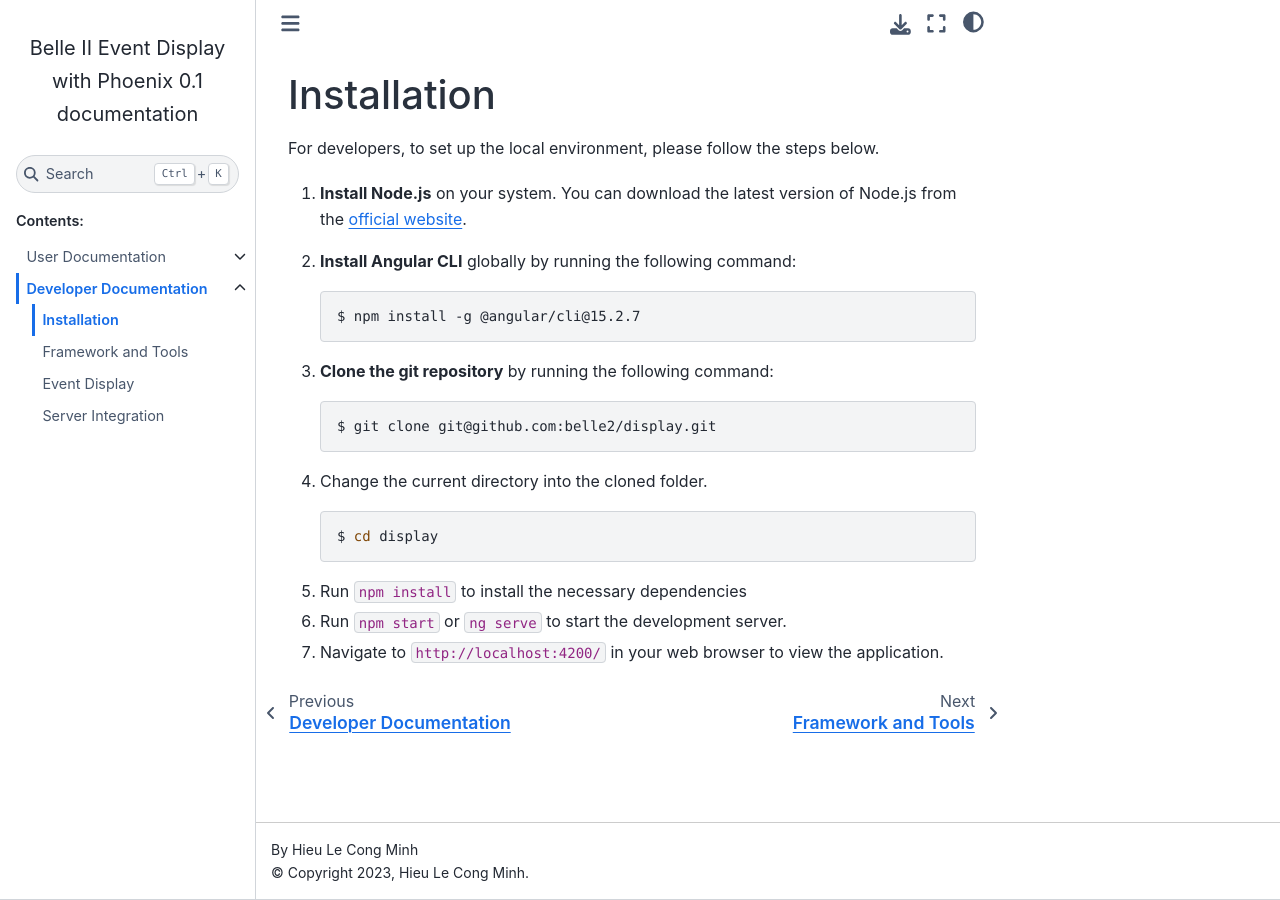
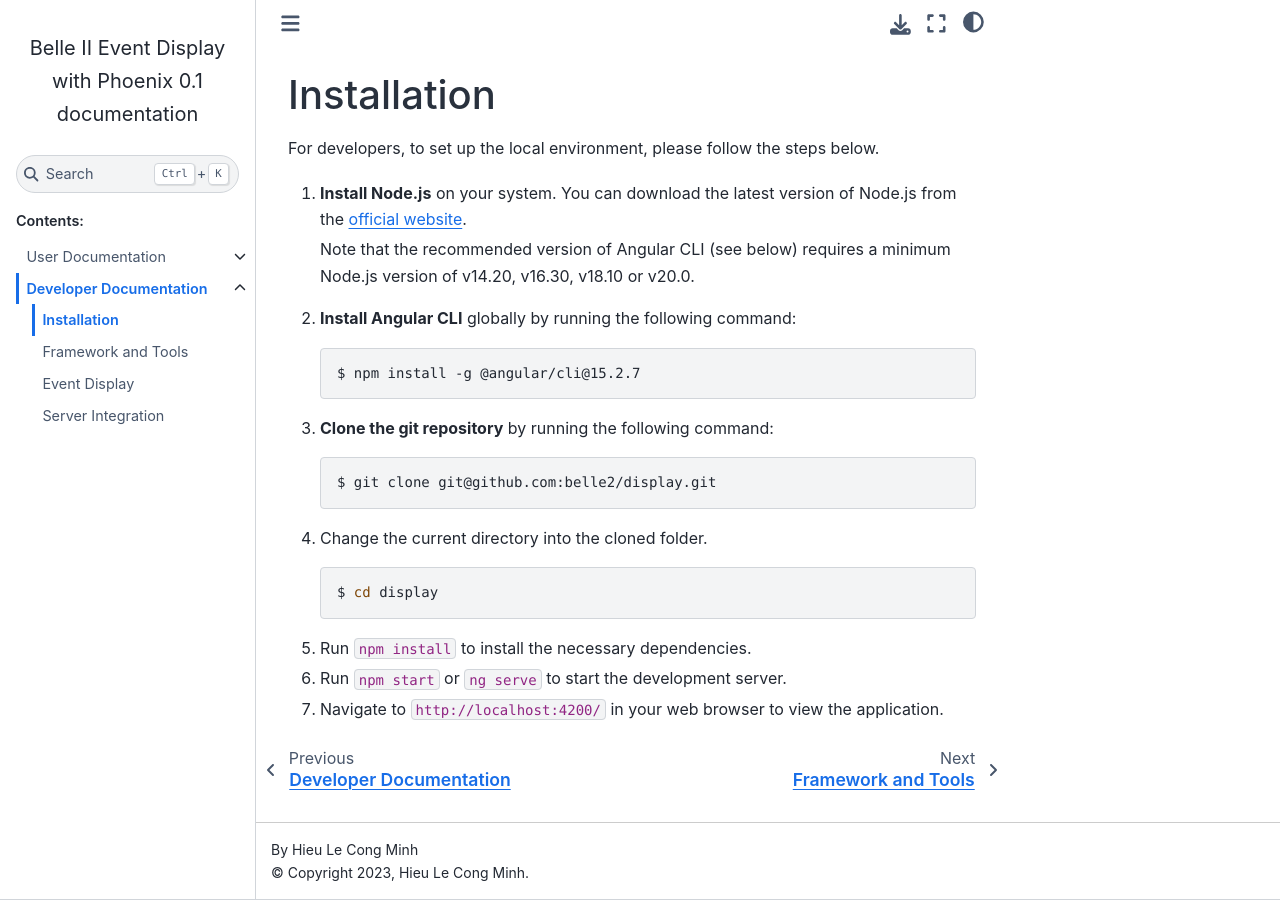
Before and after one commit to belle2/display, a Sphinx documentation site: the page built from docs/source/developer/installation.rst, in a window 1280 px wide. Built offline with Sphinx 7.4.7 and the Sphinx Book theme 1.1.4, drawn with Linux system fonts in a browser that asks for light colours.

Commit message:
Update the documentation

```diff
--- a/docs/source/developer/installation.rst
+++ b/docs/source/developer/installation.rst
@@ -5,9 +5,14 @@
 
 For developers, to set up the local environment, please follow the steps below.
 
-1. **Install Node.js** on your system. You can download the latest version of Node.js from the `official website`_.
+1. **Install Node.js** on your system. You can download the latest version of Node.js from the
+   `official website`_.
+
+   Note that the recommended version of Angular CLI (see below) requires a minimum Node.js version
+   of v14.20, v16.30, v18.10 or v20.0.
 
 .. _official website: https://nodejs.org/en/download
+
 
 2. **Install Angular CLI** globally by running the following command:
 
@@ -27,7 +32,7 @@
 
       $ cd display
 
-5. Run ``npm install`` to install the necessary dependencies
+5. Run ``npm install`` to install the necessary dependencies.
 
 6. Run ``npm start`` or ``ng serve`` to start the development server.
 
```
